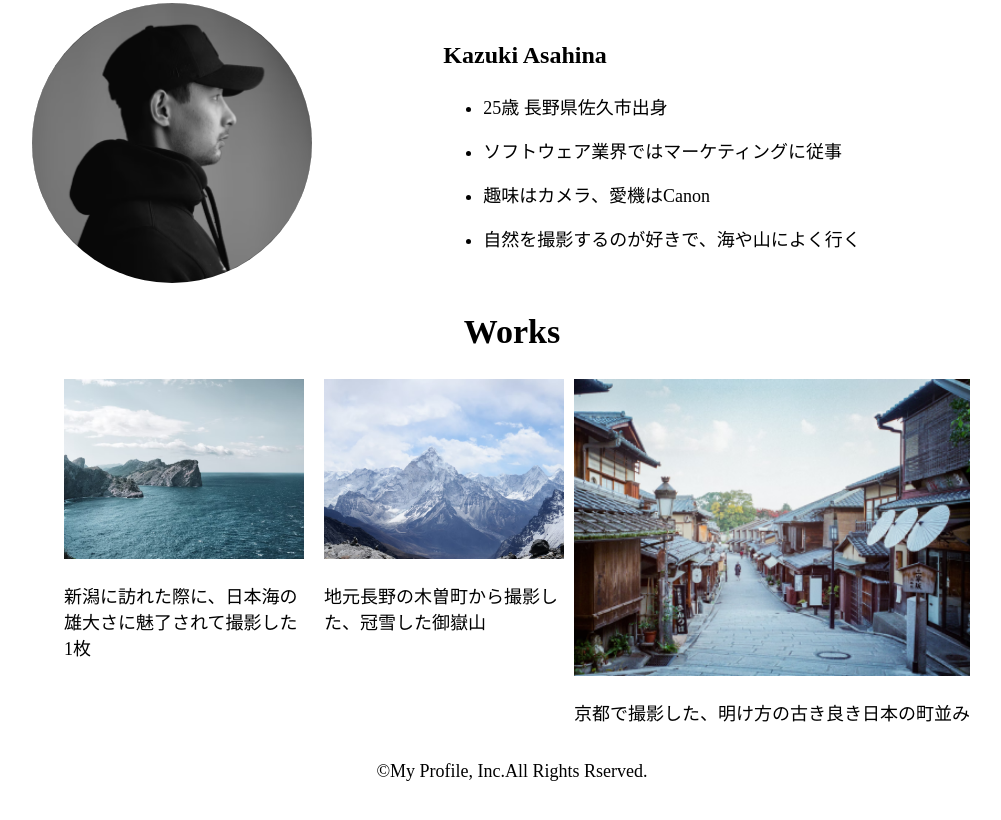
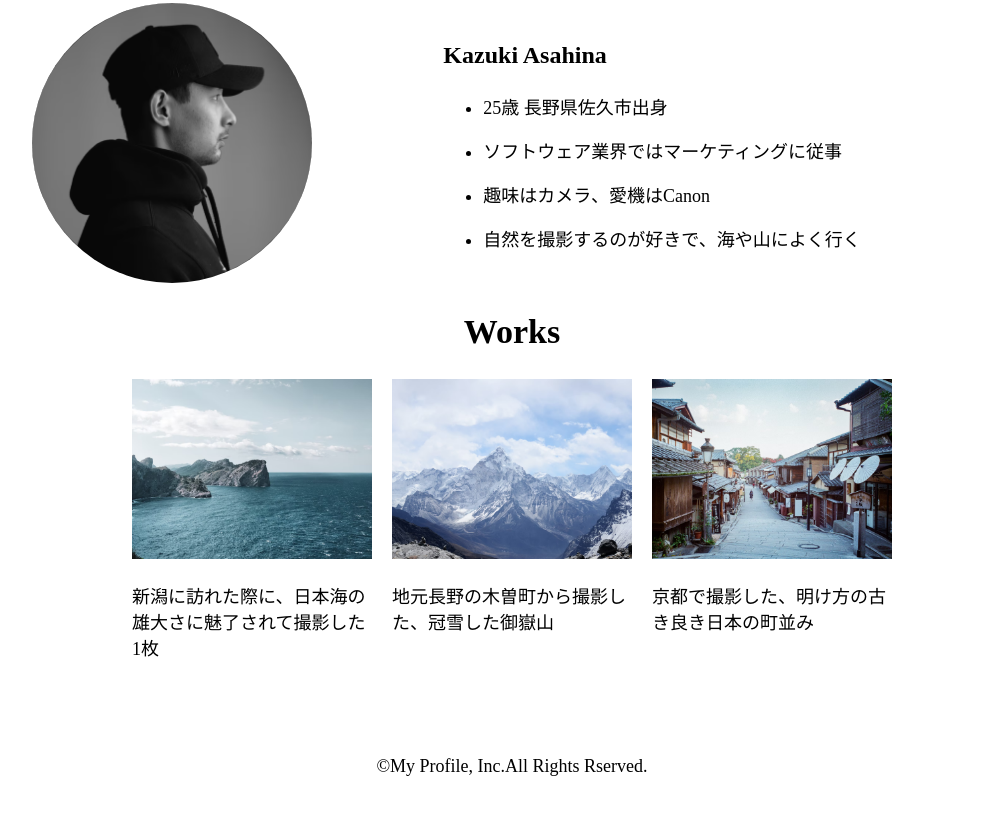
Before and after one commit to myzw-ai/html-css-practical, a plain HTML site: page kadai_001/index.html in a window 1280 px wide. Shown: the part 1084-1904 px from the top of the page, without its empty margins (128-1129 px from the left). Drawn offline with Linux system fonts and the light colour scheme.

Commit message:
更新３

```diff
--- a/kadai_001/css/style.css
+++ b/kadai_001/css/style.css
@@ -69,6 +69,7 @@ a:hover{
 .main-img{
     margin: 0 auto;
     width: 100%;
+    text-align: center;
 }
 
 /* About */
--- a/kadai_001/index.html
+++ b/kadai_001/index.html
@@ -55,7 +55,7 @@
             <img src="images/work2.png" alt="長野御嶽山" />
             <p>地元長野の木曽町から撮影した、冠雪した御嶽山</p>
           </div>
-          <div class="w-im#g">
+          <div class="w-img">
             <img src="images/work3.png" alt="京都の町並み" />
             <p>京都で撮影した、明け方の古き良き日本の町並み</p>
           </div>
```
